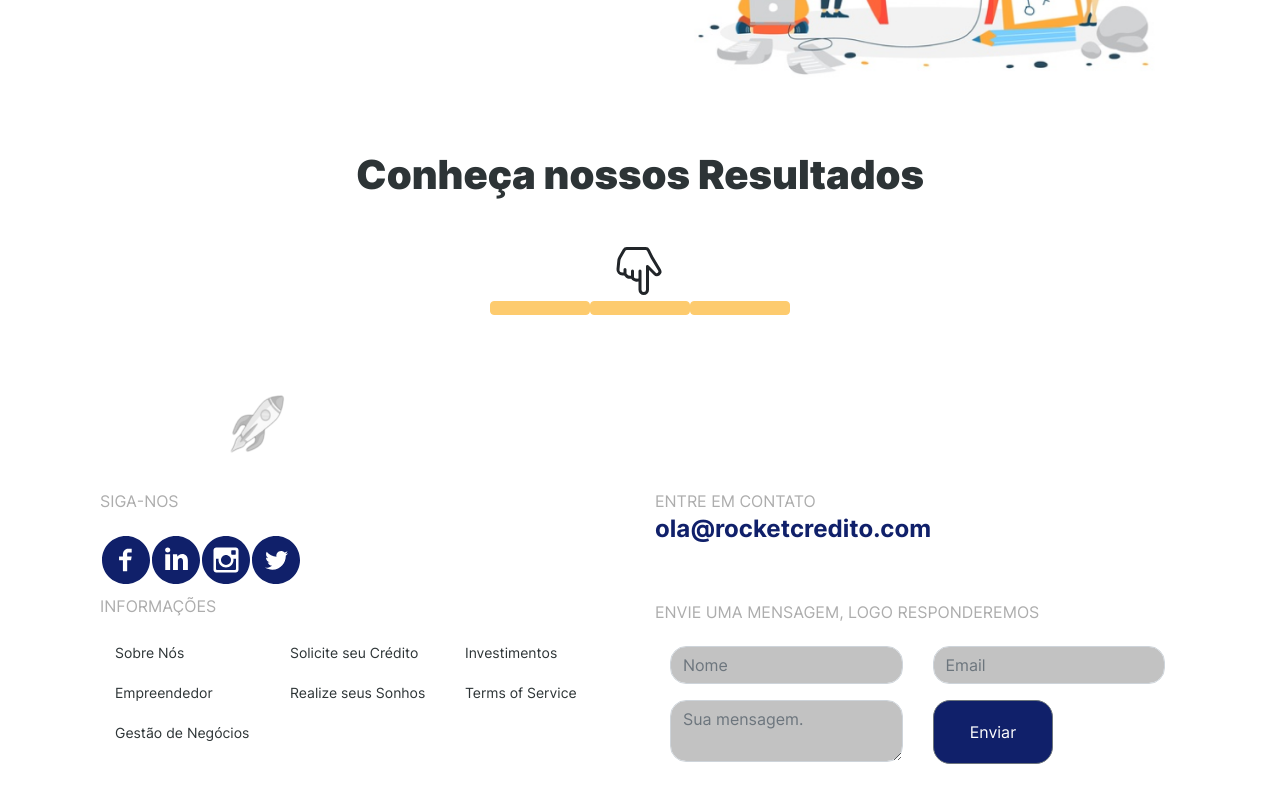
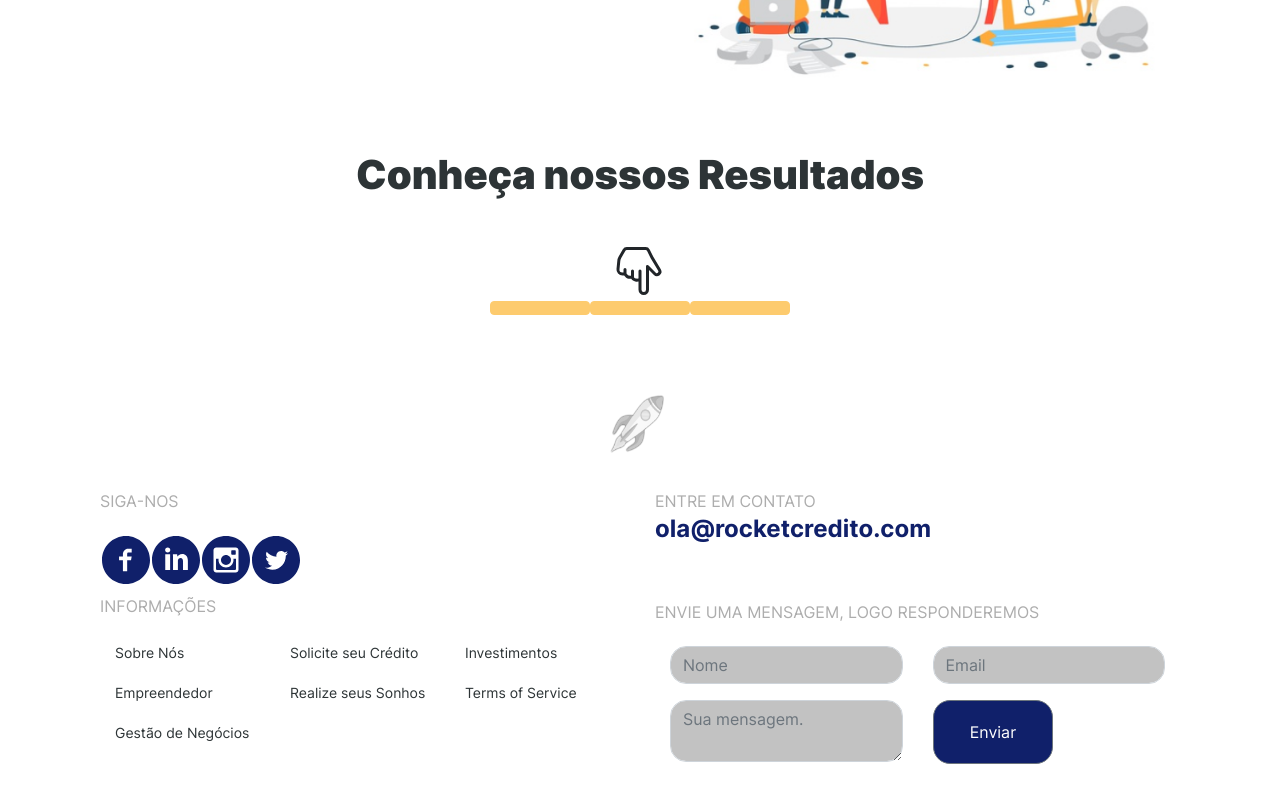
Before and after one commit to JessikaAguiar/rocket-credito, a Vue app: page /quemsomos in a window 1280 px wide. Shown: the part 1593-2393 px from the top of the page. Built offline with nearby package versions, Linux system fonts and the light colour scheme.

Commit message:
Removendo sm-6 do rodape

```diff
--- a/src/layout/Rodape.vue
+++ b/src/layout/Rodape.vue
@@ -1,7 +1,7 @@
 <template>
     <b-container fluid="xl" class="rodape">
          <b-row class="text-center">
-            <b-col sm="4">
+            <b-col>
                 <div class="rocket-logo">
                     <a href="#inicio">
                         <span class="logo-footer"></span>
```
